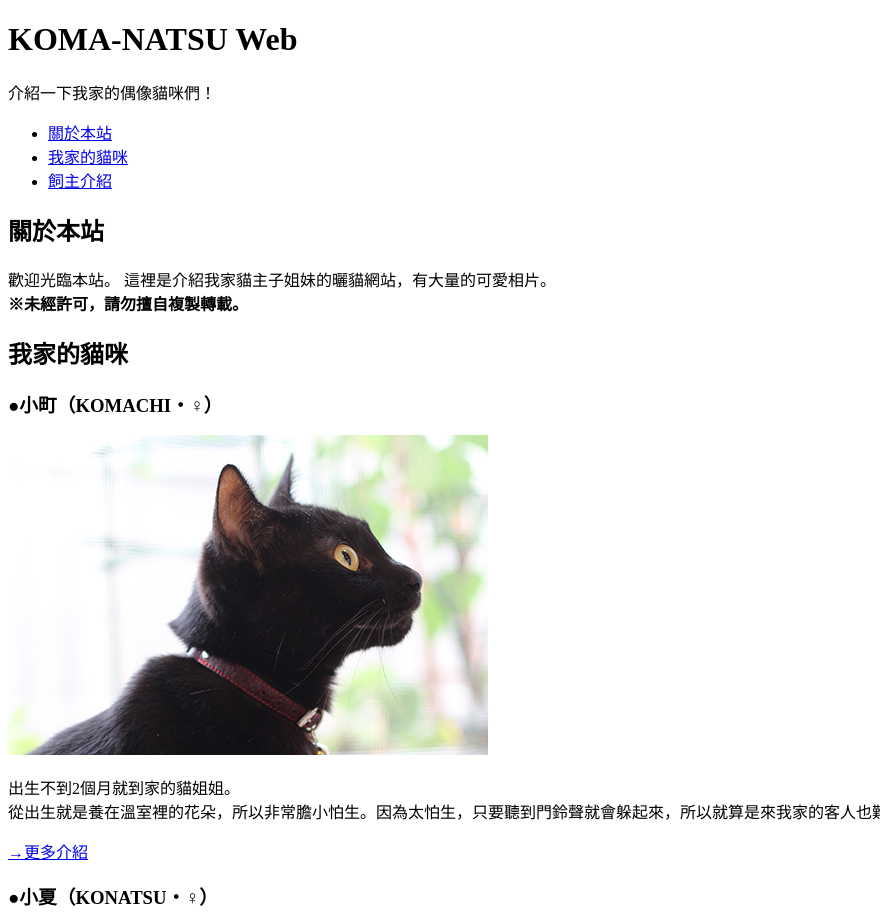
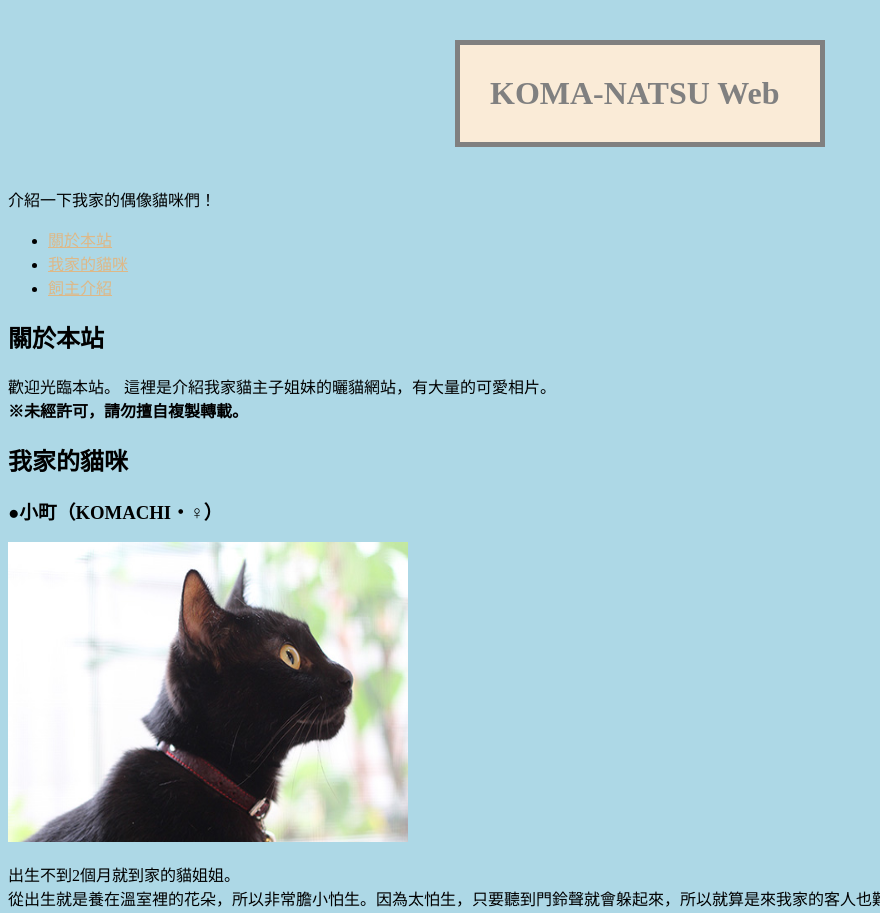
Before and after one commit to ChengYe1025/huang_-ye, a plain HTML site: page index.html in a window 1280 px wide. Shown: the top 913 px of the page, without its empty margins (0-880 px from the left). Drawn offline with Linux system fonts and the light colour scheme.

Commit message:
20230420

```diff
--- /dev/null
+++ b/css/style.css
@@ -0,0 +1,17 @@
+h1{
+    width: 300px;
+    margin: 40px auto;
+    padding: 30px;
+    border: 5px solid;
+    background-color: antiquewhite;
+    color: grey;
+    font-size: 300;
+}
+
+a{
+    color:burlywood;
+}
+
+body{
+    style="background-color: aliceblue; ""
+}
--- a/index.html
+++ b/index.html
@@ -6,10 +6,16 @@
     <meta name="viewport" content="width=     , initial-scale=1.0">
     <title>111111101 黃承業</title>
     <link rel="shortcut icon" href="img/0d2ba6c95470960caecb3fbabba0bd93.jpg" type="image/x-icon">
-
+   <style>
+    img{
+        height: 300px;
+        width: 400px;
+    }
+   </style>
+   <link rel="stylesheet" href="css/style.css">
 
 </head>
-<body>
+<body style="background-color: lightblue; ">
 <header>
     <h1>KOMA-NATSU Web</h1>
     <p>介紹一下我家的偶像貓咪們！</p>
@@ -33,20 +39,20 @@
     <h2>我家的貓咪</h2>
     <section>
         <h3>●小町（KOMACHI・♀）</h3>
-        <img src="img/komachi.jpg" width="480" height="320"alt="小町">
+        <img src="img/komachi.jpg"alt="小町">
         <p> 出生不到2個月就到家的貓姐姐。<br>
             從出生就是養在溫室裡的花朵，所以非常膽小怕生。因為太怕生，只要聽到門鈴聲就會躲起來，所以就算是來我家的客人也難以見到。</p>
 <p><a href="cats/komachi.html"> →更多介紹</a></p>
 </section>
 <h3>●小夏（KONATSU・♀）</h3>
-<img src="img/konatsu.jpg" width="480" height="320"alt="小夏">
+<img src="img/konatsu.jpg"alt="小夏">
 <p>為了讓小町有個伴，在1年後抱回來貓妹妹。
     原本是在埼玉縣飯能市的煤礦場出生長大的小野貓。和小町不同，是個性活潑親人，愛吃、愛玩、愛睡的元氣寶寶。</p>
 <p><a href="cats/konatsu.html"> →更多介紹</a></p>
 </section>
 <section id="profile">
     <h2>飼主介紹</h2>
-    <img src="img/avatar.png" width="480" height="320"alt="大頭照">
+    <img src="img/avatar.png"alt="大頭照">
     <dl>
         <dt>暱稱 ：</dt><dd>阿白</dd>
         <dt>職業 ：</dt><dd>網頁設計師</dd>
```
